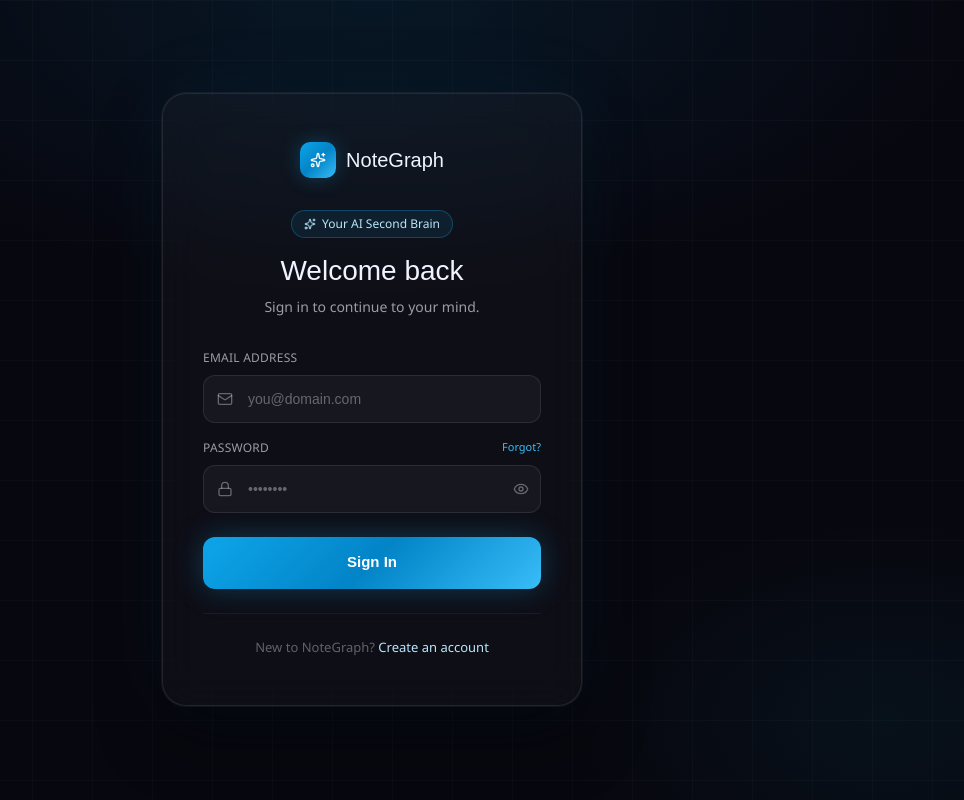
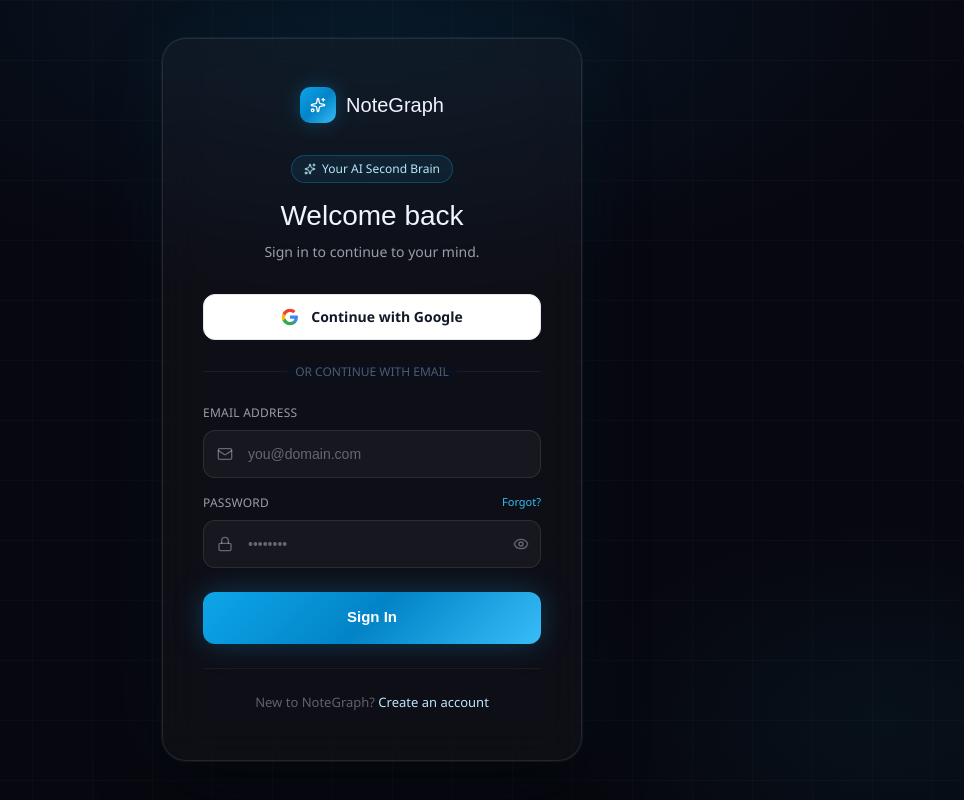
Before and after one commit to 2012-code/AI-second-brain-notegraph-, a Next.js app: page /login in a window 1280 px wide. Shown: the whole page, without its empty margins (268-1232 px from the left). Built offline with nearby package versions, Linux system fonts and the light colour scheme; no server answers.

Commit message:
feat: Add Google Sign-In option to auth pages

```diff
--- a/src/app/(auth)/login/page.tsx
+++ b/src/app/(auth)/login/page.tsx
@@ -6,6 +6,7 @@
 import { createClient } from '@/lib/supabase/client';
 import { toast } from 'react-hot-toast';
 import { Mail, Lock, Eye, EyeOff, Sparkles } from 'lucide-react';
+import GoogleAuthButton from '@/components/GoogleAuthButton';
 
 export default function LoginPage() {
     const router = useRouter();
@@ -45,6 +46,17 @@
                 </div>
                 <h1 className="auth-heading">Welcome back</h1>
                 <p className="auth-subheading">Sign in to continue to your mind.</p>
+            </div>
+
+            <GoogleAuthButton className="mb-6" />
+
+            <div className="relative mb-6">
+                <div className="absolute inset-0 flex items-center">
+                    <div className="w-full border-t border-slate-800/60" />
+                </div>
+                <div className="relative flex justify-center text-xs">
+                    <span className="bg-[#0b101e] px-2 text-slate-500 uppercase opacity-75">Or continue with email</span>
+                </div>
             </div>
 
             <form onSubmit={handleLogin}>
--- a/src/app/(auth)/signup/page.tsx
+++ b/src/app/(auth)/signup/page.tsx
@@ -6,6 +6,7 @@
 import { createClient } from '@/lib/supabase/client';
 import { toast } from 'react-hot-toast';
 import { Mail, Lock, User, Eye, EyeOff, Sparkles } from 'lucide-react';
+import GoogleAuthButton from '@/components/GoogleAuthButton';
 
 export default function SignupPage() {
     const router = useRouter();
@@ -62,6 +63,17 @@
                 </div>
                 <h1 className="auth-heading">Start your second brain</h1>
                 <p className="auth-subheading">Create your account and elevate your thinking.</p>
+            </div>
+
+            <GoogleAuthButton label="Sign up with Google" className="mb-6" />
+
+            <div className="relative mb-6">
+                <div className="absolute inset-0 flex items-center">
+                    <div className="w-full border-t border-slate-800/60" />
+                </div>
+                <div className="relative flex justify-center text-xs">
+                    <span className="bg-[#0b101e] px-2 text-slate-500 uppercase opacity-75">Or sign up with email</span>
+                </div>
             </div>
 
             <form onSubmit={handleSignup}>
--- a/src/app/auth/callback/route.ts
+++ b/src/app/auth/callback/route.ts
@@ -4,12 +4,24 @@
 export async function GET(request: NextRequest) {
     const requestUrl = new URL(request.url);
     const code = requestUrl.searchParams.get('code');
-    const next = requestUrl.searchParams.get('next') || '/dashboard';
+    let next = requestUrl.searchParams.get('next') || '/dashboard';
     const origin = requestUrl.origin;
 
     if (code) {
         const supabase = await createClient();
-        await supabase.auth.exchangeCodeForSession(code);
+        const { data: { session } } = await supabase.auth.exchangeCodeForSession(code);
+
+        if (session?.user) {
+            const { data: profile } = await supabase
+                .from('profiles')
+                .select('onboarding_completed')
+                .eq('id', session.user.id)
+                .single();
+
+            if (!profile?.onboarding_completed) {
+                next = '/onboarding';
+            }
+        }
     }
 
     return NextResponse.redirect(`${origin}${next}`);
--- /dev/null
+++ b/src/components/GoogleAuthButton.tsx
@@ -0,0 +1,46 @@
+'use client';
+
+import { useState } from 'react';
+import { createClient } from '@/lib/supabase/client';
+import { toast } from 'react-hot-toast';
+
+export default function GoogleAuthButton({ label = 'Continue with Google', className = '' }: { label?: string, className?: string }) {
+    const [loading, setLoading] = useState(false);
+    const supabase = createClient();
+
+    const handleGoogleLogin = async () => {
+        try {
+            setLoading(true);
+            const { error } = await supabase.auth.signInWithOAuth({
+                provider: 'google',
+                options: {
+                    redirectTo: `${window.location.origin}/auth/callback`,
+                },
+            });
+            if (error) {
+                toast.error(error.message);
+                setLoading(false);
+            }
+        } catch (err: any) {
+            toast.error(err.message || 'An error occurred during Google sign in');
+            setLoading(false);
+        }
+    };
+
+    return (
+        <button
+            type="button"
+            onClick={handleGoogleLogin}
+            disabled={loading}
+            className={`flex items-center justify-center gap-3 w-full py-3 px-4 bg-white hover:bg-gray-50 text-gray-900 border border-gray-200 rounded-xl text-sm font-semibold transition-all ${className} ${loading ? 'opacity-70 cursor-not-allowed' : ''}`}
+        >
+            <svg width="18" height="18" viewBox="0 0 24 24" fill="none" xmlns="http://www.w3.org/2000/svg">
+                <path d="M22.56 12.25c0-.78-.07-1.53-.2-2.25H12v4.26h5.92c-.26 1.37-1.04 2.53-2.21 3.31v2.77h3.57c2.08-1.92 3.28-4.74 3.28-8.09z" fill="#4285F4"/>
+                <path d="M12 23c2.97 0 5.46-.98 7.28-2.66l-3.57-2.77c-.98.66-2.23 1.06-3.71 1.06-2.86 0-5.29-1.93-6.16-4.53H2.18v2.84C3.99 20.53 7.7 23 12 23z" fill="#34A853"/>
+                <path d="M5.84 14.09c-.22-.66-.35-1.36-.35-2.09s.13-1.43.35-2.09V7.07H2.18C1.43 8.55 1 10.22 1 12s.43 3.45 1.18 4.93l2.85-2.22.81-.62z" fill="#FBBC05"/>
+                <path d="M12 5.38c1.62 0 3.06.56 4.21 1.64l3.15-3.15C17.45 2.09 14.97 1 12 1 7.7 1 3.99 3.47 2.18 7.07l3.66 2.84c.87-2.6 3.3-4.53 6.16-4.53z" fill="#EA4335"/>
+            </svg>
+            {loading ? 'Redirecting...' : label}
+        </button>
+    );
+}
```
